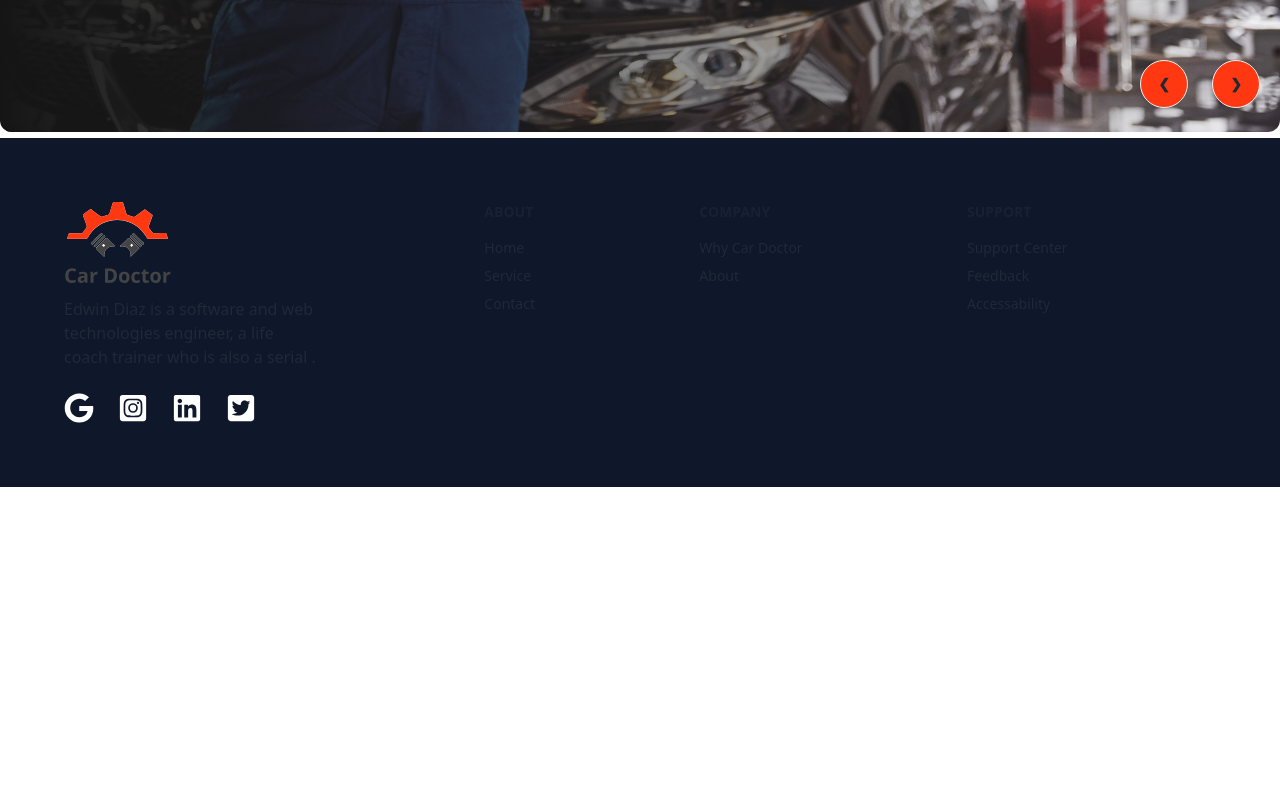
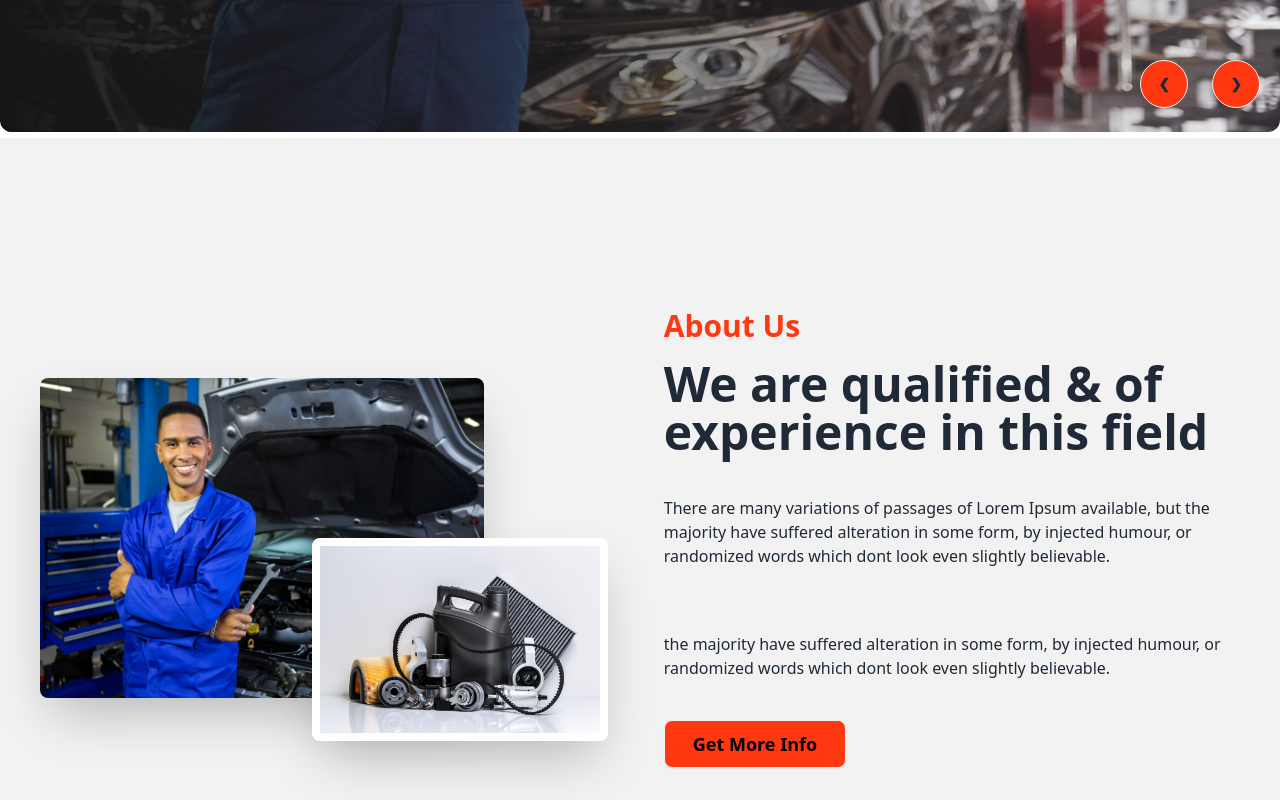
Before and after one commit to sumondas2001/Car-Doctor-Client, a React (Vite) app: page / in a window 1280 px wide. Shown: the part 580-1380 px from the top of the page. Before the commit the page ends 1067 px from the top, so only its background shows below. Built offline with nearby package versions, Linux system fonts and the light colour scheme.

Commit message:
About Us section add

```diff
--- /dev/null
+++ b/src/Pages/Home/About/About.jsx
@@ -0,0 +1,33 @@
+import person from "../../../assets/images/about_us/person.jpg"
+import parts from "../../../assets/images/about_us/parts.jpg"
+
+const About = () => {
+     return (
+          <div className="hero bg-base-200 min-h-screen p-6">
+               <div className="hero-content flex-col lg:flex-row">
+                    <div className="relative lg:w-1/2">
+                         <img
+                              src={person}
+                              className="w-3/4 rounded-lg shadow-2xl h-80" />
+                         <img
+                              src={parts}
+                              className="w-1/2 rounded-lg border-8 border-white shadow-2xl right-6 absolute top-1/2 " />
+
+                    </div>
+                    <div className="space-y-4 lg:w-1/2 p-4">
+                         <h1 className="text-3xl font-bold text-[#FF3811]">About Us</h1>
+                         <h1 className="text-5xl font-bold">We are qualified & of experience in this field</h1>
+                         <p className="py-6">
+                              There are many variations of passages of Lorem Ipsum available, but the majority have suffered alteration in some form, by injected humour, or randomized words which dont look even slightly believable.
+                         </p>
+                         <p className="py-6">
+                              the majority have suffered alteration in some form, by injected humour, or randomized words which dont look even slightly believable.
+                         </p>
+                         <button className="btn px-7 text-lg font-semibold bg-[#FF3811] hover:bg-[#e45b40] text-black">Get More Info</button>
+                    </div>
+               </div>
+          </div>
+     );
+};
+
+export default About;
--- a/src/Pages/Home/Home.jsx
+++ b/src/Pages/Home/Home.jsx
@@ -1,3 +1,4 @@
+import About from "./About/About";
 import Banner from "./Banner/Banner";
 
 
@@ -5,6 +6,7 @@ const Home = () => {
      return (
           <div>
                <Banner></Banner>
+               <About></About>
 
 
           </div>
```
